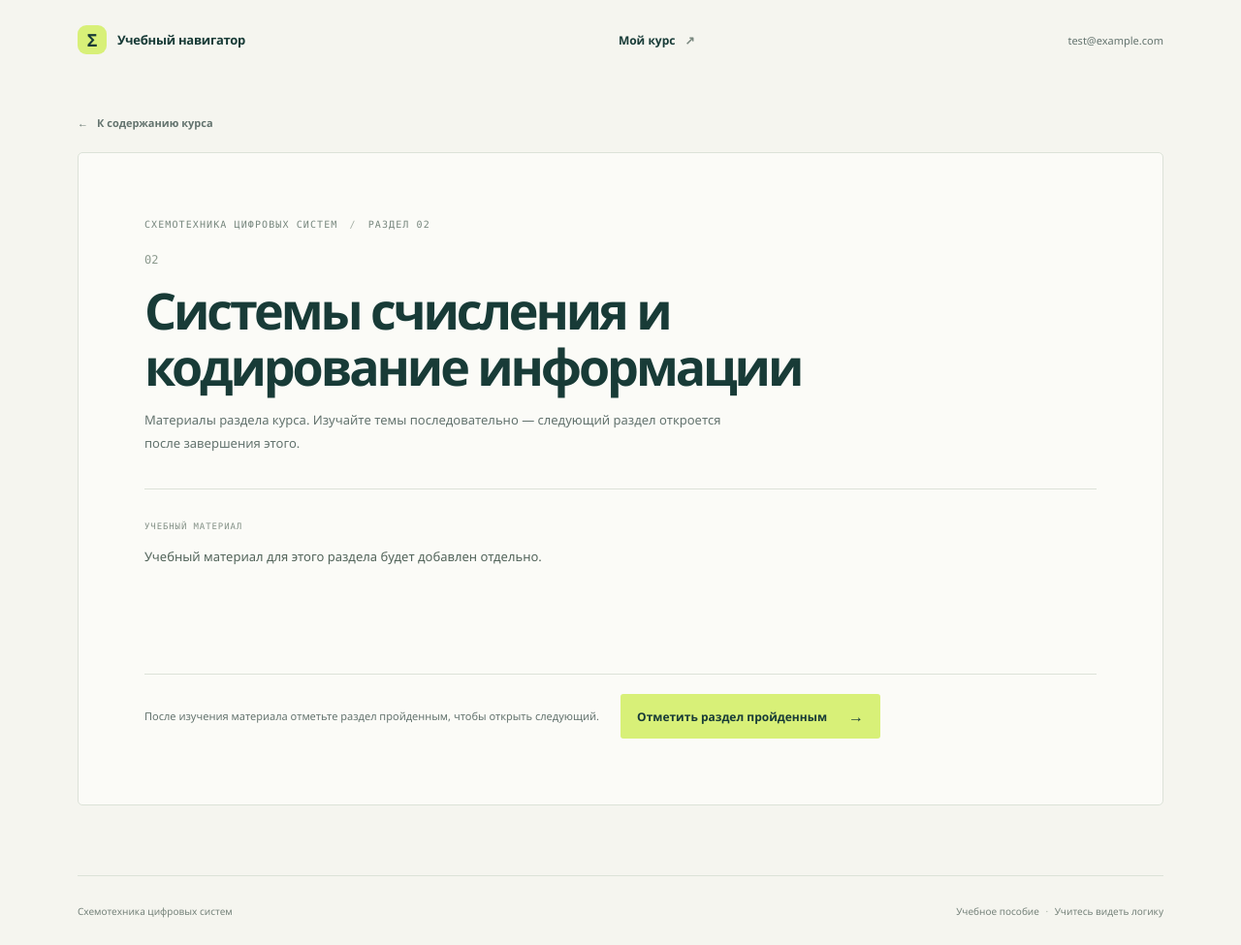
After one commit to schvp/study_guide, a Flask app: page /course/2 in a window 1280 px wide. The commit adds this page. Shown: the whole page at 97% size. Run offline with Flask 3, Linux system fonts and the light colour scheme; the visitor is signed in with stand-in values (Sample User, id 1); data comes from the database, SQL or seed files in the repository; tables that the repository leaves empty hold one stand-in row (values such as "Sample post").

Commit message:
current course

```diff
--- a/app.py
+++ b/app.py
@@ -146,20 +146,91 @@ def create_app(test_config=None):
     def home():
         user = current_user()
         completed_chapters = set()
+        accessible_chapters = set()
         if user is not None:
             rows = get_db().execute(
                 "SELECT chapter_id FROM chapter_progress WHERE user_id = ? AND completed = 1",
                 (user["id"],),
             ).fetchall()
             completed_chapters = {row["chapter_id"] for row in rows}
+            for chapter_id in range(1, len(CHAPTERS) + 1):
+                if all(
+                    previous_id in completed_chapters
+                    for previous_id in range(1, chapter_id)
+                ):
+                    accessible_chapters.add(chapter_id)
 
         return render_template(
             "index.html",
             chapters=CHAPTERS,
             current_user=user,
             completed_chapters=completed_chapters,
+            accessible_chapters=accessible_chapters,
             csrf_token=session["csrf_token"],
             demo_user_enabled=app.config["SEED_DEMO_USER"],
+        )
+
+    @app.get("/course/<int:chapter_id>")
+    def course_chapter(chapter_id):
+        if chapter_id < 1 or chapter_id > len(CHAPTERS):
+            return render_template(
+                "chapter.html",
+                chapter=None,
+                current_user=current_user(),
+                access_state="not_found",
+                csrf_token=session["csrf_token"],
+            ), 404
+
+        user = current_user()
+        if user is None:
+            return render_template(
+                "chapter.html",
+                chapter=CHAPTERS[chapter_id - 1],
+                chapter_id=chapter_id,
+                current_user=None,
+                access_state="login_required",
+                csrf_token=session["csrf_token"],
+            ), 401
+
+        database = get_db()
+        completed_rows = database.execute(
+            """
+            SELECT chapter_id FROM chapter_progress
+            WHERE user_id = ? AND completed = 1
+            """,
+            (user["id"],),
+        ).fetchall()
+        completed_chapters = {row["chapter_id"] for row in completed_rows}
+        if any(
+            previous_id not in completed_chapters
+            for previous_id in range(1, chapter_id)
+        ):
+            return render_template(
+                "chapter.html",
+                chapter=CHAPTERS[chapter_id - 1],
+                chapter_id=chapter_id,
+                current_user=user,
+                access_state="locked",
+                csrf_token=session["csrf_token"],
+            ), 403
+
+        next_chapter_id = chapter_id + 1 if chapter_id < len(CHAPTERS) else None
+        return render_template(
+            "chapter.html",
+            chapter=CHAPTERS[chapter_id - 1],
+            chapter_id=chapter_id,
+            current_user=user,
+            access_state="available",
+            completed=chapter_id in completed_chapters,
+            next_chapter_id=next_chapter_id,
+            next_chapter_accessible=(
+                next_chapter_id is not None
+                and all(
+                    previous_id in completed_chapters
+                    for previous_id in range(1, next_chapter_id)
+                )
+            ),
+            csrf_token=session["csrf_token"],
         )
 
     @app.post("/api/auth/register")
@@ -254,8 +325,24 @@ def create_app(test_config=None):
             return jsonify(error="Такого раздела не существует."), 404
 
         payload = json_payload()
-        if payload is None or type(payload.get("completed")) is not bool:
+        if payload is None or payload.get("completed") is not True:
             return jsonify(error="Некорректное значение прогресса."), 400
+
+        completed_chapters = {
+            row["chapter_id"]
+            for row in get_db().execute(
+                """
+                SELECT chapter_id FROM chapter_progress
+                WHERE user_id = ? AND completed = 1
+                """,
+                (user["id"],),
+            ).fetchall()
+        }
+        if any(
+            previous_id not in completed_chapters
+            for previous_id in range(1, chapter_id)
+        ):
+            return jsonify(error="Сначала завершите предыдущие разделы курса."), 403
 
         get_db().execute(
             """
--- a/static/auth.js
+++ b/static/auth.js
@@ -5,7 +5,8 @@ const authModeButtons = document.querySelectorAll("[data-auth-mode]");
 const authForms = document.querySelectorAll("[data-auth-form]");
 const authStatus = document.querySelector("[data-auth-status]");
 const defaultAuthStatus = authStatus ? authStatus.textContent.trim() : "";
-const csrfToken = document.querySelector('meta[name="csrf-token"]').content;
+const csrfMeta = document.querySelector('meta[name="csrf-token"]');
+const csrfToken = csrfMeta ? csrfMeta.content : "";
 
 async function readApiResponse(response) {
     try {
@@ -136,49 +137,37 @@ if (logoutButton) {
     });
 }
 
-const progressToggles = document.querySelectorAll(".progress-toggle:not(:disabled)");
-const progressStatus = document.querySelector("[data-progress-status]");
-const progressCount = document.querySelector("[data-progress-count]");
-const progressBar = document.querySelector("[data-progress-bar]");
-
-function updateProgressSummary() {
-    if (!progressCount || !progressBar) {
-        return;
-    }
-
-    const completedCount = document.querySelectorAll(".progress-toggle:checked").length;
-    progressCount.textContent = String(completedCount);
-    progressBar.value = completedCount;
-}
-
-progressToggles.forEach((toggle) => {
-    toggle.addEventListener("change", async () => {
-        const completed = toggle.checked;
-        toggle.disabled = true;
-        progressStatus.textContent = "Сохраняем прогресс…";
+const completeChapterButton = document.querySelector("[data-complete-chapter]");
+if (completeChapterButton) {
+    completeChapterButton.addEventListener("click", async () => {
+        const status = document.querySelector("[data-complete-status]");
+        completeChapterButton.disabled = true;
+        status.textContent = "Сохраняем прогресс…";
 
         try {
-            const response = await fetch(`/api/progress/${toggle.dataset.chapterId}`, {
-                method: "POST",
-                headers: {
-                    "Content-Type": "application/json",
-                    "X-CSRF-Token": csrfToken,
+            const response = await fetch(
+                `/api/progress/${completeChapterButton.dataset.completeChapter}`,
+                {
+                    method: "POST",
+                    headers: {
+                        "Content-Type": "application/json",
+                        "X-CSRF-Token": csrfToken,
+                    },
+                    body: JSON.stringify({ completed: true }),
                 },
-                body: JSON.stringify({ completed }),
-            });
+            );
             const result = await readApiResponse(response);
 
             if (!response.ok) {
                 throw new Error(result.error || "Не удалось сохранить прогресс.");
             }
 
-            updateProgressSummary();
-            progressStatus.textContent = "Прогресс сохранён.";
+            window.location.reload();
         } catch (error) {
-            toggle.checked = !completed;
-            progressStatus.textContent = error.message || "Не удалось связаться с сервером.";
-        } finally {
-            toggle.disabled = false;
+            status.textContent = error instanceof TypeError
+                ? "Не удалось связаться с сервером. Попробуйте ещё раз."
+                : error.message;
+            completeChapterButton.disabled = false;
         }
     });
-});
+}
--- a/static/style.css
+++ b/static/style.css
@@ -747,6 +747,29 @@ p {
     border-bottom: 1px solid var(--line);
 }
 
+.chapter-link {
+    display: flex;
+    min-width: 0;
+    min-height: 70px;
+    align-items: center;
+    justify-content: space-between;
+    gap: 16px;
+}
+
+a.chapter-link {
+    transition: padding 160ms ease, color 160ms ease;
+}
+
+a.chapter-link:hover {
+    padding: 0 10px;
+    color: #527252;
+}
+
+.chapter-link.is-locked {
+    color: #8c9990;
+    cursor: not-allowed;
+}
+
 .number {
     color: #89968a;
     font-family: "DM Mono", Consolas, monospace;
@@ -759,30 +782,183 @@ p {
     letter-spacing: -0.015em;
 }
 
-.chapter-progress {
-    display: flex;
-    min-height: 70px;
-    align-items: center;
-    gap: 13px;
-    cursor: pointer;
+.chapter-link.is-complete .chapter-title {
+    color: #74837a;
 }
 
-.progress-toggle {
-    width: 16px;
-    height: 16px;
+.chapter-state {
     flex: 0 0 auto;
-    margin: 0;
-    accent-color: #557d5c;
+    color: #6c806e;
+    font-family: "DM Mono", Consolas, monospace;
+    font-size: 9px;
+    text-transform: uppercase;
 }
 
-.progress-toggle:disabled {
-    cursor: not-allowed;
+.is-locked .chapter-state {
+    color: #97a198;
 }
 
-.progress-toggle:checked + .chapter-title {
-    color: #74837a;
-    text-decoration: line-through;
-    text-decoration-color: #a7b2a5;
+.lesson-main {
+    min-height: calc(100vh - 154px);
+    padding-top: 32px;
+    padding-bottom: 72px;
+}
+
+.lesson-back,
+.secondary-link {
+    display: inline-flex;
+    align-items: center;
+    gap: 9px;
+    color: var(--muted);
+    font-size: 11px;
+    font-weight: 700;
+}
+
+.lesson-back {
+    margin-bottom: 23px;
+}
+
+.lesson-back:hover,
+.secondary-link:hover {
+    color: var(--ink);
+}
+
+.lesson-card {
+    position: relative;
+    overflow: hidden;
+    padding: clamp(28px, 6vw, 68px);
+    border: 1px solid var(--line);
+    border-radius: 5px;
+    background: #fbfbf7;
+}
+
+.lesson-heading {
+    position: relative;
+    padding: 0 70px 35px 0;
+    border-bottom: 1px solid var(--line);
+}
+
+.lesson-heading .eyebrow {
+    margin-bottom: 18px;
+}
+
+.lesson-divider {
+    padding: 0 5px;
+    color: #a5afa5;
+}
+
+.lesson-number {
+    display: inline-block;
+    margin-bottom: 16px;
+    color: #8b998d;
+    font-family: "DM Mono", Consolas, monospace;
+    font-size: 12px;
+}
+
+.lesson-heading h1,
+.lesson-message h1 {
+    max-width: 740px;
+    margin: 0 0 15px;
+    font-size: clamp(32px, 5vw, 52px);
+    font-weight: 600;
+    letter-spacing: -0.06em;
+    line-height: 1.12;
+}
+
+.lesson-lead,
+.lesson-message > p:not(.eyebrow) {
+    max-width: 610px;
+    margin: 0;
+    color: var(--muted);
+    font-size: 13px;
+    line-height: 1.8;
+}
+
+.lesson-content {
+    min-height: 190px;
+    padding: 30px 0;
+    color: #52645a;
+    font-size: 13px;
+    line-height: 1.8;
+}
+
+.lesson-content-label {
+    margin-bottom: 12px;
+    color: #849187;
+    font-family: "DM Mono", Consolas, monospace;
+    font-size: 9px;
+    letter-spacing: 0.1em;
+}
+
+.lesson-actions {
+    display: flex;
+    min-height: 52px;
+    align-items: center;
+    flex-wrap: wrap;
+    gap: 14px 22px;
+    padding-top: 20px;
+    border-top: 1px solid var(--line);
+}
+
+.lesson-action-note,
+.lesson-complete-status,
+.course-finished {
+    margin: 0;
+    color: var(--muted);
+    font-size: 11px;
+    line-height: 1.6;
+}
+
+.lesson-complete-status {
+    color: #557d5c;
+    font-weight: 800;
+}
+
+.lesson-complete-button {
+    border: 0;
+    cursor: pointer;
+    font-family: inherit;
+}
+
+.lesson-complete-button:disabled {
+    cursor: wait;
+    opacity: 0.65;
+}
+
+.lesson-action-status {
+    flex-basis: 100%;
+    margin: 0;
+    color: #a04535;
+    font-size: 11px;
+}
+
+.lesson-action-status:empty {
+    display: none;
+}
+
+.lesson-message {
+    min-height: 330px;
+    padding-top: clamp(40px, 8vw, 90px);
+}
+
+.lesson-message h1 {
+    margin-bottom: 15px;
+}
+
+.lesson-message .lesson-number {
+    display: block;
+}
+
+.lesson-message .primary-link {
+    margin-top: 25px;
+}
+
+.lesson-message .eyebrow {
+    color: #718278;
+}
+
+.lesson-message .lesson-number + h1 {
+    margin-top: 0;
 }
 
 .learning-note {
--- /dev/null
+++ b/templates/chapter.html
@@ -0,0 +1,94 @@
+<!DOCTYPE html>
+<html lang="ru">
+<head>
+    <meta charset="UTF-8">
+    <meta name="viewport" content="width=device-width, initial-scale=1.0">
+    {% if csrf_token %}<meta name="csrf-token" content="{{ csrf_token }}">{% endif %}
+    <meta name="description" content="{% if chapter %}Раздел {{ chapter_id }}: {{ chapter }}{% else %}Раздел курса не найден{% endif %}">
+    <title>{% if chapter %}{{ chapter }} — Мой курс{% else %}Раздел не найден — Мой курс{% endif %}</title>
+    <link rel="stylesheet" href="{{ url_for('static', filename='style.css') }}">
+</head>
+<body>
+    <header class="site-header">
+        <a class="brand" href="{{ url_for('home') }}" aria-label="На главную">
+            <span class="brand-mark" aria-hidden="true">Σ</span>
+            <span>Учебный навигатор</span>
+        </a>
+        {% if current_user %}
+            <a class="header-link" href="{{ url_for('home', _anchor='my-course') }}">Мой курс <span aria-hidden="true">↗</span></a>
+            <span class="header-user">{{ current_user.email }}</span>
+        {% else %}
+            <a class="header-link" href="{{ url_for('home') }}">На главную <span aria-hidden="true">↗</span></a>
+        {% endif %}
+    </header>
+
+    <main class="lesson-main">
+        <a class="lesson-back" href="{{ url_for('home', _anchor='my-course') if current_user else url_for('home') }}">
+            <span aria-hidden="true">←</span> {% if current_user %}К содержанию курса{% else %}На главную{% endif %}
+        </a>
+
+        {% if access_state == "not_found" %}
+            <section class="lesson-card lesson-message">
+                <p class="eyebrow">Раздел не найден</p>
+                <h1>Такого раздела курса нет</h1>
+                <p>Проверьте адрес страницы или вернитесь к содержанию курса.</p>
+                <a class="primary-link" href="{{ url_for('home', _anchor='my-course') }}">К содержанию курса <span aria-hidden="true">→</span></a>
+            </section>
+        {% elif access_state == "login_required" %}
+            <section class="lesson-card lesson-message">
+                <p class="eyebrow">Нужен вход в аккаунт</p>
+                <h1>{{ chapter }}</h1>
+                <p>Войдите, чтобы открыть раздел и сохранять прогресс обучения.</p>
+                <a class="primary-link" href="{{ url_for('home') }}">Перейти ко входу <span aria-hidden="true">→</span></a>
+            </section>
+        {% elif access_state == "locked" %}
+            <section class="lesson-card lesson-message">
+                <p class="eyebrow">Раздел пока закрыт</p>
+                <span class="lesson-number">{{ "%02d"|format(chapter_id) }}</span>
+                <h1>{{ chapter }}</h1>
+                <p>Чтобы открыть этот раздел, завершите предыдущие разделы курса по порядку.</p>
+                <a class="primary-link" href="{{ url_for('home', _anchor='my-course') }}">Вернуться к содержанию <span aria-hidden="true">→</span></a>
+            </section>
+        {% else %}
+            <article class="lesson-card">
+                <div class="lesson-heading">
+                    <p class="eyebrow">Схемотехника цифровых систем <span class="lesson-divider">/</span> Раздел {{ "%02d"|format(chapter_id) }}</p>
+                    <span class="lesson-number">{{ "%02d"|format(chapter_id) }}</span>
+                    <h1>{{ chapter }}</h1>
+                    <p class="lesson-lead">Материалы раздела курса. Изучайте темы последовательно — следующий раздел откроется после завершения этого.</p>
+                </div>
+
+                <div class="lesson-content">
+                    <p class="lesson-content-label">УЧЕБНЫЙ МАТЕРИАЛ</p>
+                    <p>Учебный материал для этого раздела будет добавлен отдельно.</p>
+                </div>
+
+                <div class="lesson-actions">
+                    {% if completed %}
+                        <p class="lesson-complete-status"><span aria-hidden="true">✓</span> Раздел пройден</p>
+                        {% if next_chapter_id and next_chapter_accessible %}
+                            <a class="primary-link" href="{{ url_for('course_chapter', chapter_id=next_chapter_id) }}">Следующий раздел <span aria-hidden="true">→</span></a>
+                        {% elif next_chapter_id %}
+                            <a class="secondary-link" href="{{ url_for('home', _anchor='my-course') }}">К содержанию курса</a>
+                        {% else %}
+                            <p class="course-finished">Вы прошли все разделы курса.</p>
+                        {% endif %}
+                    {% else %}
+                        <p class="lesson-action-note">После изучения материала отметьте раздел пройденным, чтобы открыть следующий.</p>
+                        <button class="primary-link lesson-complete-button" type="button" data-complete-chapter="{{ chapter_id }}">
+                            Отметить раздел пройденным <span aria-hidden="true">→</span>
+                        </button>
+                        <p class="lesson-action-status" data-complete-status aria-live="polite"></p>
+                    {% endif %}
+                </div>
+            </article>
+        {% endif %}
+    </main>
+
+    <footer class="site-footer">
+        <span>Схемотехника цифровых систем</span>
+        <span>Учебное пособие <span aria-hidden="true">·</span> Учитесь видеть логику</span>
+    </footer>
+    <script src="{{ url_for('static', filename='auth.js') }}" defer></script>
+</body>
+</html>
```
Also changed, not shown: templates/index.html (+14 -11 lines), tests/test_auth.py (+56 -4 lines), README.md.
